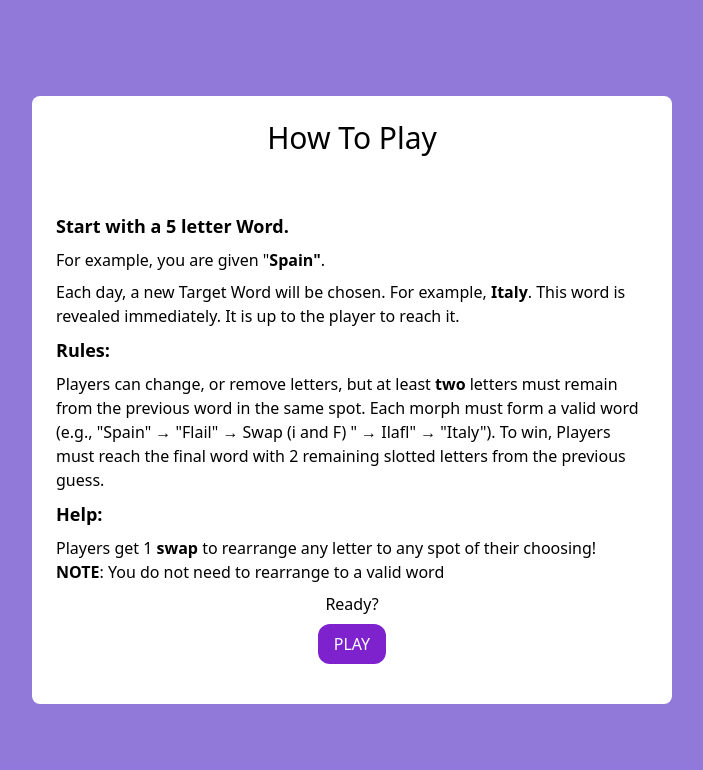
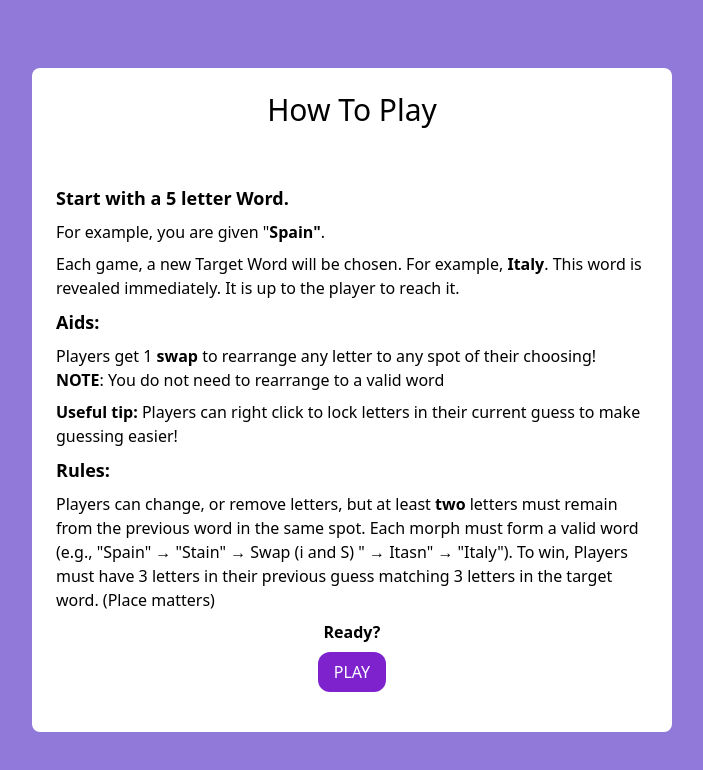
Before and after one commit to trevorfar/GeoMorph, a Next.js app: page / in a window 1280 px wide. Shown: the top 770 px of the page, without its empty margins (288-991 px from the left). Built offline with nearby package versions, Linux system fonts and the light colour scheme.

Commit message:
Finished beta

```diff
--- a/src/app/Game/page.tsx
+++ b/src/app/Game/page.tsx
@@ -25,10 +25,15 @@ const Page = () => {
     <div className="fixed inset-0 bg-gray-900 bg-opacity-15 flex justify-center items-center z-50">
             <div className="bg-white p-6 rounded-lg w-11/12 h-11/2 md:h-3/4 lg:h-3/4md:w-3/4 lg:w-3/4 xl:w-1/2 absolute">
             <div className="w-full flex items-center justify-center border-black border-2 h-1/3 flex-col">
+            <div className="h-1/3  items-center flex justify-center">
+            <h1 className="text-3xl">Score: {score} </h1>
+           </div>
+           <div className="h-2/3 justify-center items-center flex">
             <h1 className="text-3xl font-sans tracking-[.25em]">  {targetWord.toUpperCase()} </h1>
-            <h1>{score} </h1>
+           </div>
+
             </div>
-            <div className="items-center justify-center h-2/3 border-2 border-red-700">
+            <div className="items-center justify-center h-2/3 ">
                 <GuessContainer />
             </div>
             </div>
--- a/src/app/GlobalRedux/Features/wordSlice.ts
+++ b/src/app/GlobalRedux/Features/wordSlice.ts
@@ -16,6 +16,7 @@ type WordState = {
   resetFlag: boolean
   listOfWords: string[]
   score: number
+  numSwaps: number
 
 }
 const numLetters = 5;
@@ -31,6 +32,7 @@ const initialState: WordState = {
     selectedIndecies: Array.from({ length: numLetters }, () => 0),
     resetFlag: false,
     score: 0,
+    numSwaps: 1,
   }
 
 export const wonGame = createAsyncThunk(
@@ -73,6 +75,7 @@ export const startGame = createAsyncThunk<void, void>(
     dispatch(setTargetWord(targetWord));
     dispatch(setPrevGuess(Array.from(previousWord)));
     dispatch(setListOfWords(finalWordList));
+    dispatch(resetNumSwaps());
   }
 )
 
@@ -125,6 +128,8 @@ const wordSlice = createSlice({
       state.resetFlag = !state.resetFlag;
     },
     swapLetters: (state, action: PayloadAction<[number, number]>) => {
+      if(state.numSwaps == 0) return;
+
       const [index1, index2] = action.payload;
       if (
         index1 >= 0 &&
@@ -136,7 +141,12 @@ const wordSlice = createSlice({
           state.previousWord[index2],
           state.previousWord[index1],
         ];
+        state.numSwaps = 0;;
       }
+    },
+
+    resetNumSwaps: (state) => {
+      state.numSwaps += 1;
     },
 
     setTargetWord: (state, action: PayloadAction<string>) => {
@@ -187,7 +197,8 @@ export const {
   handleNumSelects,
   resetSelection,
   setListOfWords,
-  incrementScore
+  incrementScore,
+  resetNumSwaps
 
 
 } = wordSlice.actions
--- a/src/app/components/ConfirmDialog.tsx
+++ /dev/null
@@ -1,43 +0,0 @@
-"use client";
-
-
-const ConfirmDialog = ({
-  setIsDialogVisible,
-}: {
-  setIsDialogVisible: (visible: boolean) => void;
-}) => {
-  return (
-    <div className="fixed inset-0 bg-gray-900 bg-opacity-15 flex justify-center items-center z-50">
-      <div className="bg-white p-6 rounded-lg w-11/12 md:w-3/4 lg:w-1/2 xl:w-1/3">
-        <div className="flex flex-col">
-          <div className="flex justify-center flex-col gap-4 items-center pb-12 h-1/2">
-            <h1 className="text-3xl">Give up? </h1>
-            <p className="text-sm">Your score will be saved</p>
-            <div className="flex flex-row gap-4">
-              <button
-                className="bg-red-700 text-white py-2 px-4 rounded-xl
-                         hover:bg-red-700/80 hover:text-opacity-55"
-                onClick={() => {
-
-                }}
-              >
-                Yes
-              </button>
-              <button
-                className="bg-green-700 text-white py-2 px-4 rounded-xl
-                         hover:bg-green-700/80 hover:text-opacity-55"
-                onClick={() => {
-                  setIsDialogVisible(false);
-                }}
-              >
-                No
-              </button>
-            </div>
-          </div>
-        </div>
-      </div>
-    </div>
-  );
-};
-
-export default ConfirmDialog;
--- a/src/app/components/GameComponents/GuessContainer.tsx
+++ b/src/app/components/GameComponents/GuessContainer.tsx
@@ -6,11 +6,16 @@ import { submit, type, del, swapLetters, resetSelection, wonGame, setPrevGuess }
 import { useEffect, useState} from "react";
 import StyledButton from "@/utils/StyledComponents/Button";
 import { compArray, validateSubmitInput } from "@/utils/functions/functions";
+import ConfirmDialog from "../RulesDialog";
 
 const GuessContainer = () => {
   const { currentGuess, previousWord, lockedIndecies, selectedIndecies, targetWord } = useSelector((state: RootState) => state.word);
+  const [isConfirmDialogVisible, setIsConfirmDialogVisible] = useState(false);
+
   const [currPosition, setCurrPosition] = useState(0)
+
   const dispatch = useDispatch<AppDispatch>();
+
   const numLetters = 5;
 
   const skeletons = Array(numLetters).fill(null);
@@ -102,7 +107,7 @@ const GuessContainer = () => {
 
     return (
         <div className="flex flex-col h-full items-center justify-center text-center">
-            <div className="border-2 border-black h-1/3 w-2/3 flex flex-col items-center justify-center gap-2">
+            <div className=" h-1/3 w-2/3 flex flex-col items-center justify-center gap-2">
                 <div>Previous Guess</div>
                 <input onInput={(e) => dispatch(setPrevGuess(Array.from(e.currentTarget.value)))}></input>
                 <div className="flex flex-row gap-2">
@@ -121,7 +126,13 @@ const GuessContainer = () => {
                     ))}
                 </div>
             </div>
-            <StyledButton text={"SWAP"} onClick={(handleSwap)}/>
+            <div className="flex flex-row gap-4 pt-4">
+                <StyledButton text={"SWAP"} onClick={(handleSwap)}/>
+                <StyledButton text={"RULES"} onClick={() => setIsConfirmDialogVisible(true)} />
+            </div>
+            {isConfirmDialogVisible && (
+        <ConfirmDialog setIsDialogVisible={setIsConfirmDialogVisible}/>
+      )}
         </div>
     );
 };
--- /dev/null
+++ b/src/app/components/Rules.tsx
@@ -0,0 +1,36 @@
+"use client"
+import StyledButton from "@/utils/StyledComponents/Button"
+import { useRouter } from "next/navigation";
+
+const Rules = ({displayButton} : {displayButton: boolean}) => {
+
+const router = useRouter()
+
+  return (
+    <div className="fixed inset-0 bg-gray-900 bg-opacity-15 flex justify-center items-center z-50">
+        <div className="bg-white p-6 rounded-lg w-11/12 md:w-3/4 lg:w-3/4 xl:w-1/2">
+            <div className="flex flex-col gap-2 pb-4">
+                <div className="flex justify-center items-center pb-12 h-1/2 ">
+                    <h1 className="text-3xl">How To Play</h1>
+                </div>
+                <p className="font-semibold text-lg">Start with a 5 letter Word.</p> <p>For example, you are given &quot;<b>Spain&quot;</b>.</p>
+                <p>Each game, a new Target Word will be chosen. For example, <b>Italy</b>. This word is revealed immediately. It is up to the player to reach it. </p>
+                <p className="font-semibold text-lg">Aids: </p> <p>
+                Players get 1 <b>swap</b> to rearrange any letter to any spot of their choosing! <b>NOTE</b>: You do not need to rearrange to a valid word</p>
+                <p><b>Useful tip:</b> Players can right click to lock letters in their current guess to make guessing easier!</p>
+                <p className="font-semibold text-lg">Rules: </p> <p>  Players can change, or remove letters, but at least <b>two</b> letters must remain from the previous word in the same spot.
+                Each morph must form a valid word (e.g., &quot;Spain&quot; → &quot;Stain&quot; → Swap (i and S) &quot; → Itasn&quot; → &quot;Italy&quot;).
+                To win, Players must have 3 letters in their previous guess matching 3 letters in the target word. (Place matters)</p>
+
+                <p className="justify-center items-center flex"><b>Ready?</b> </p>
+                <div className="justify-center items-center flex">
+
+                    { displayButton === true ? <StyledButton text={"PLAY"} onClick={()=> router.push('/game')}/> : <></>}
+                </div>
+            </div>
+        </div>
+      </div>
+  )
+}
+
+export default Rules
--- /dev/null
+++ b/src/app/components/RulesDialog.tsx
@@ -0,0 +1,44 @@
+"use client";
+
+import StyledButton from "@/utils/StyledComponents/Button";
+
+
+const ConfirmDialog = ({
+  setIsDialogVisible,
+}: {
+  setIsDialogVisible: (visible: boolean) => void;
+}) => {
+  return (
+    <div className="fixed inset-0 bg-gray-900 bg-opacity-15 flex justify-center items-center z-50">
+    <div className="bg-white p-6 rounded-lg w-11/12 md:w-3/4 lg:w-3/4 xl:w-1/2">
+        <div className="flex flex-col gap-2 pb-4">
+            <div className="flex flex-row">
+              <div className="flex justify-end items-center pb-12 h-1/2 w-2/3">
+                  <h1 className="text-3xl pr-8">How To Play</h1>
+              </div>
+              <div className="flex justify-end items-center w-1/3">
+                <StyledButton text={"X"} className="bg-red-600" onClick={() =>setIsDialogVisible(false)} />
+              </div>
+            </div>
+
+
+            <p className="font-semibold text-lg">Start with a 5 letter Word.</p> <p>For example, you are given &quot;<b>Spain&quot;</b>.</p>
+            <p>Each game, a new Target Word will be chosen. For example, <b>Italy</b>. This word is revealed immediately. It is up to the player to reach it. </p>
+            <p className="font-semibold text-lg">Aids: </p> <p>
+            Players get 1 <b>swap</b> to rearrange any letter to any spot of their choosing! <b>NOTE</b>: You do not need to rearrange to a valid word</p>
+            <p className="font-semibold text-lg">Rules: </p> <p>  Players can change, or remove letters, but at least <b>two</b> letters must remain from the previous word in the same spot.
+            Each morph must form a valid word (e.g., &quot;Spain&quot; → &quot;Stain&quot; → Swap (i and S) &quot; → Itasn&quot; → &quot;Italy&quot;).
+            To win, Players must have 3 letters in their previous guess matching 3 letters in the target word. (Place matters)</p>
+
+
+
+
+        </div>
+    </div>
+  </div>
+
+)
+
+};
+
+export default ConfirmDialog;
--- a/src/app/page.tsx
+++ b/src/app/page.tsx
@@ -2,31 +2,15 @@
 
 import StyledButton from "@/utils/StyledComponents/Button"
 import { useRouter } from "next/navigation";
+import Rules from "./components/Rules";
 
 const Page = () => {
     const router = useRouter()
 
     return (
-    <div className="fixed inset-0 bg-gray-900 bg-opacity-15 flex justify-center items-center z-50">
-        <div className="bg-white p-6 rounded-lg w-11/12 md:w-3/4 lg:w-3/4 xl:w-1/2">
-            <div className="flex flex-col gap-2 pb-4">
-                <div className="flex justify-center items-center pb-12 h-1/2 ">
-                    <h1 className="text-3xl">How To Play</h1>
-                </div>
-                <p className="font-semibold text-lg">Start with a 5 letter Word.</p> <p>For example, you are given &quot;<b>Spain&quot;</b>.</p>
-                <p>Each day, a new Target Word will be chosen. For example, <b>Italy</b>. This word is revealed immediately. It is up to the player to reach it. </p>
-                <p className="font-semibold text-lg">Rules: </p> <p>  Players can change, or remove letters, but at least <b>two</b> letters must remain from the previous word in the same spot.
-                Each morph must form a valid word (e.g., &quot;Spain&quot; → &quot;Flail&quot; → Swap (i and F) &quot; → Ilafl&quot; → &quot;Italy&quot;).
-                To win, Players must reach the final word with 2 remaining slotted letters from the previous guess.</p>
-                <p className="font-semibold text-lg">Help: </p> <p>
-                Players get 1 <b>swap</b> to rearrange any letter to any spot of their choosing! <b>NOTE</b>: You do not need to rearrange to a valid word</p>
-                <p className="justify-center items-center flex">Ready? </p>
-                <div className="justify-center items-center flex">
-                     <StyledButton text={"PLAY"} onClick={()=> router.push('/game')}/>
-                </div>
-            </div>
-        </div>
-      </div>
+    <>
+    <Rules displayButton={true}/>
+    </>
     )
 }
 
```
